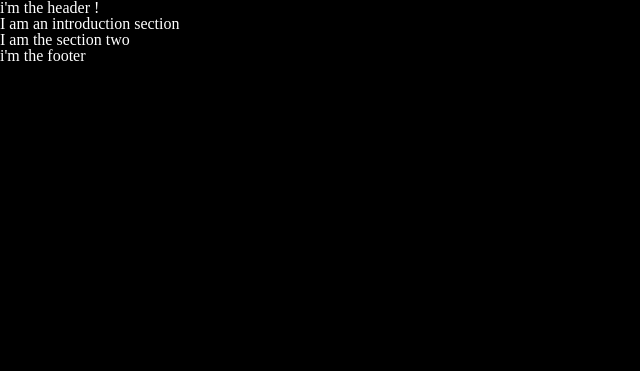
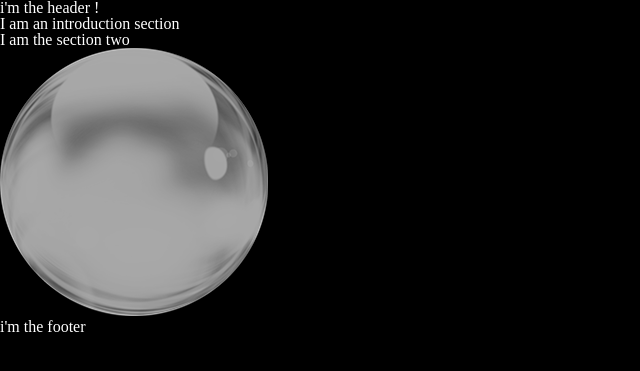
Before and after one commit to YaniMad/mmi-jekyll, a Jekyll site: the page built from index.md, in a window 1280 px wide. Shown: the top 371 px of the page, without its empty margins (0-640 px from the left). Built offline with Jekyll 4.4.1, drawn with Linux system fonts in a browser that asks for light colours.

```diff
--- a/_includes/pages/home.html
+++ b/_includes/pages/home.html
@@ -3,4 +3,5 @@
 <main>
     {% include pages/sections/introduction.html %}
     {% include pages/sections/my_section_two.html %}
+    <img src="/assets/images/bubble.png" alt="">
 </main>
```
Also changed, not shown: README.md, assets/images/bubble.png (added).
